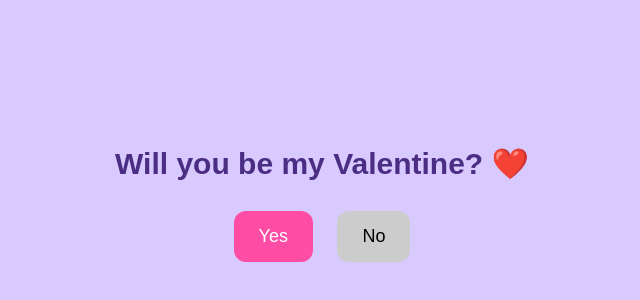
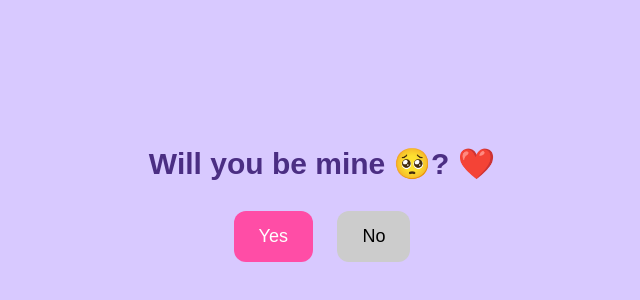
Before and after one commit to muraliece/ForyouThangamey, a plain HTML site: page index.html in a window 1280 px wide. Shown: the part 14-314 px from the top of the page, without its empty margins (318-958 px from the left). Drawn offline with Linux system fonts and the light colour scheme.

Commit message:
love you

```diff
--- a/index.html
+++ b/index.html
@@ -92,7 +92,7 @@
 
 <div class="container" id="question">
 
-<h1>Will you be my Valentine? ❤️</h1>
+<h1>Will you be mine 🥺? ❤️</h1>
 
 <button id="yesBtn" onclick="yesClicked()">Yes</button>
 <button id="noBtn" onclick="noClicked()">No</button>
```
